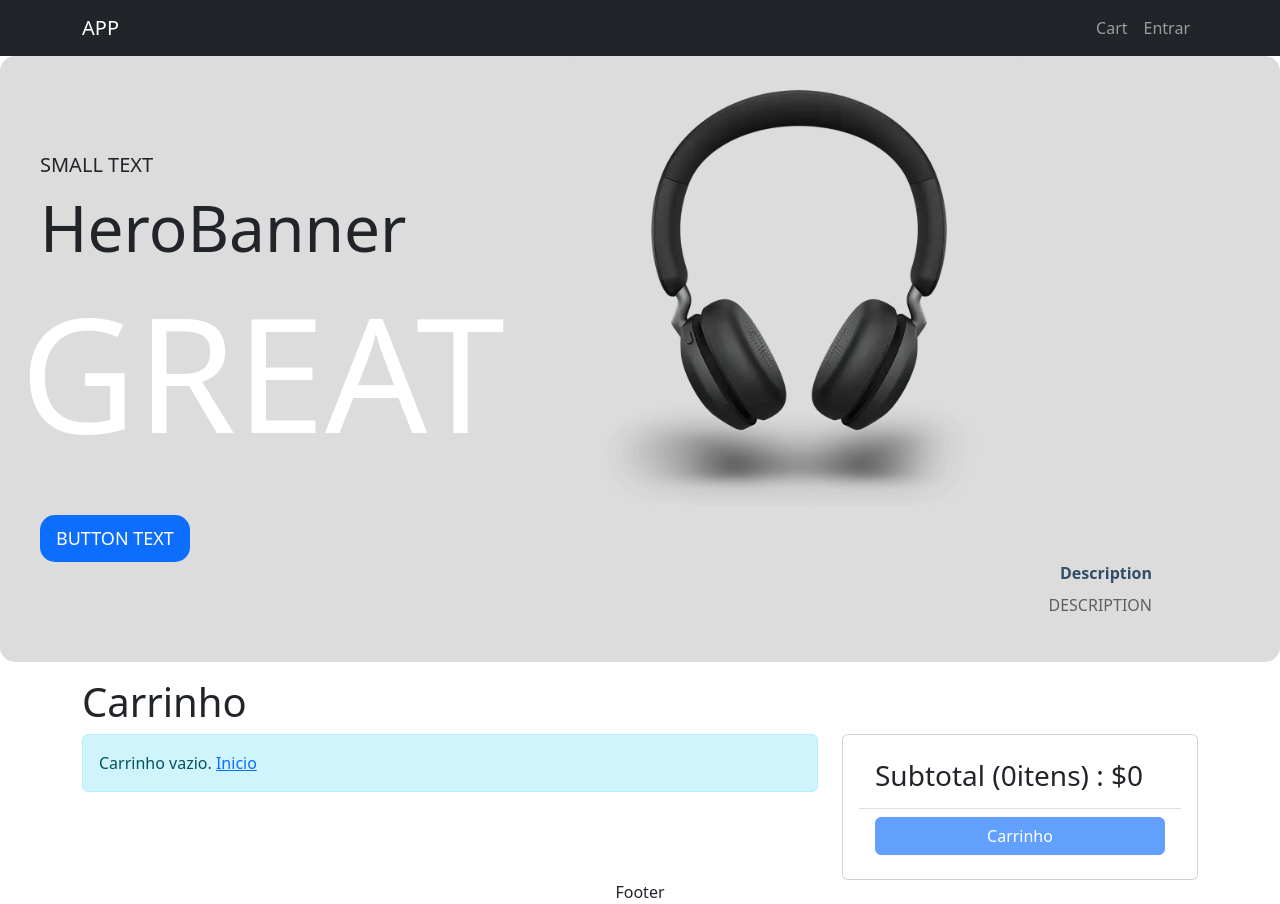
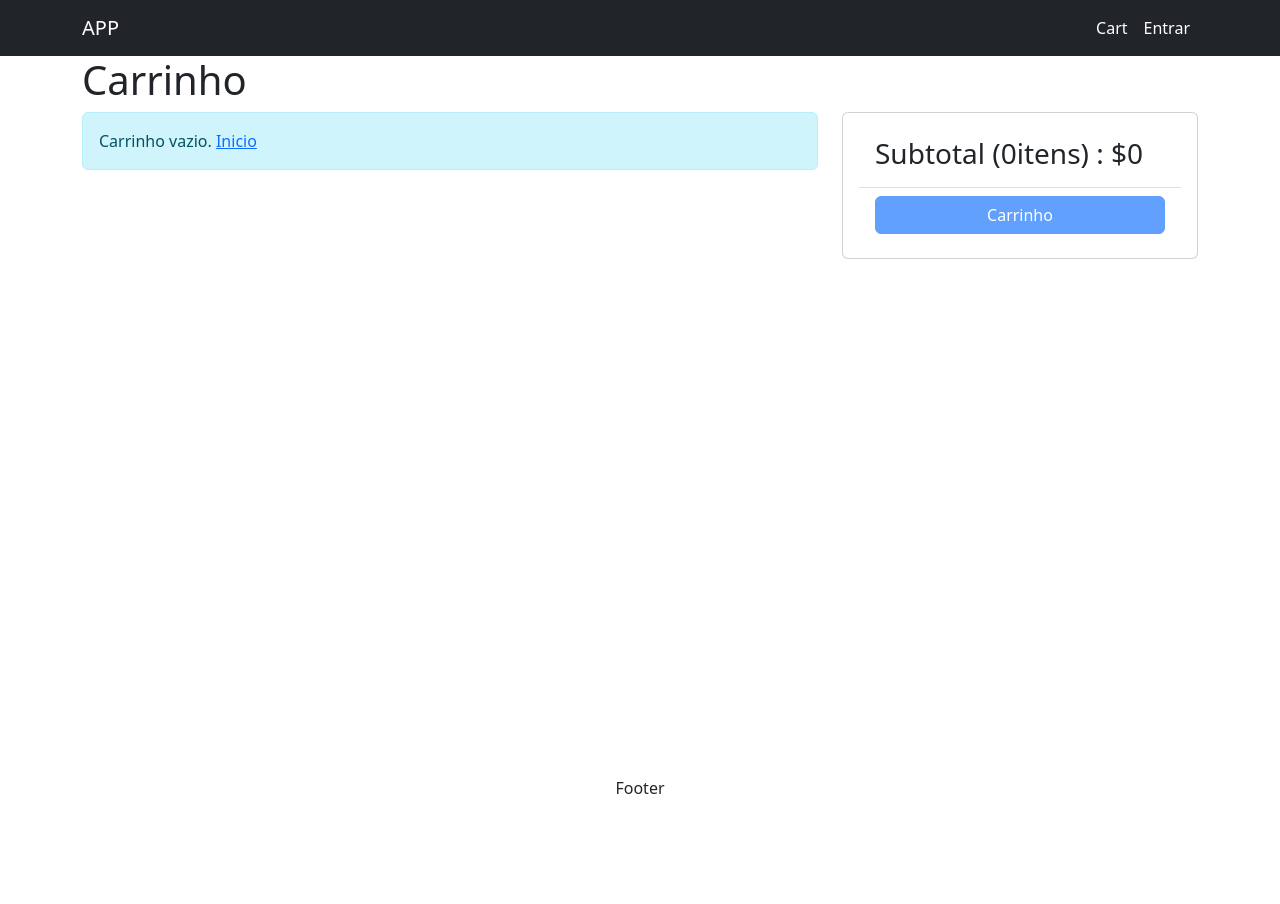
Before and after one commit to Marconio-dos-Santos/App-mern-stack, a React (Create React App) app in the folder frontend/: page /cart in a window 1280 px wide. After the commit the page ends 800 px from the top, so only its background shows below. Built offline with nearby package versions, Linux system fonts and the light colour scheme.

Commit message:
HeroBanner on HomeScreen and better nav

```diff
--- a/frontend/src/App.js
+++ b/frontend/src/App.js
@@ -1,10 +1,9 @@
-import Container from "react-bootstrap/Container";
+
 import { ToastContainer } from "react-toastify";
 import "react-toastify/dist/ReactToastify.css";
 import { BrowserRouter, Route, Routes } from "react-router-dom"
 import Footer from "./components/Footer";
 import Header from "./components/Header";
-import HeroBanner from "./components/HeroBanner";
 import CartScreen from "./pages/CartScreen";
 import HomeScreen from "./pages/HomeScreen"
 import ProductScreen from "./pages/ProductScreen";
@@ -20,15 +19,15 @@ import ProtectedRoute from "./components/ProtectedRoute";
 import DashboardScreen from "./pages/DashboardScreen";
 import AdminRoute from "./components/AdminRoute";
 
+
 function App() {
   return (
     <BrowserRouter>
       <div className="d-flex flex-column site-container">
       <ToastContainer position="bottom-center" limit={1} />
         <Header />
-        <HeroBanner />
+
         <main>
-          <Container className="mt-3">
             <Routes>
               <Route path="/product/:slug" element={<ProductScreen />} />
               <Route path="/cart" element={<CartScreen />} />
@@ -63,7 +62,6 @@ function App() {
               ></Route>
               <Route path="/" element={<HomeScreen />} />
             </Routes>
-          </Container>
         </main>
         <Footer />
       </div>
--- a/frontend/src/components/Header.js
+++ b/frontend/src/components/Header.js
@@ -23,7 +23,7 @@ const Header = () => {
   };
   return (
     <header>
-          <Navbar bg="dark" variant="dark" expand="lg">
+          <Navbar className="nav-section" variant="dark" bg="dark" expand="lg">
             <Container>
               <LinkContainer to="/">
                 <Navbar.Brand>APP</Navbar.Brand>
@@ -42,6 +42,7 @@ const Header = () => {
                   </Link>
                   {userInfo ? (
                       <NavDropdown
+                        menuVariant="dark"
                         title={userInfo.name}
                         id="basic-nav-dropdown"
                       >
@@ -66,7 +67,7 @@ const Header = () => {
                       </Link>
                     )}
                     {userInfo && userInfo.isAdmin && (
-                    <NavDropdown title="Admin" id="admin-nav-dropdown">
+                    <NavDropdown title="Admin" id="admin-nav-dropdown" menuVariant="dark">
                       <LinkContainer to="/admin/dashboard">
                         <NavDropdown.Item>Dashboard</NavDropdown.Item>
                       </LinkContainer>
--- a/frontend/src/components/HeroBanner.js
+++ b/frontend/src/components/HeroBanner.js
@@ -1,25 +1,19 @@
-import Button from "react-bootstrap/esm/Button"
 import { Link } from "react-router-dom"
 
 const HeroBanner = () => {
   return (
     <div className="hero-banner-container">
-      <div>
-        <p className="beats-solo">SMALL TEXT</p>
-        <h3>HeroBanner</h3>
-        <h1>Great</h1>
-        <img src={'/images/headphones_c_1.webp'} alt="img-banner" className="hero-banner-image" />
-
+      {/* <Link to={`/product/ID`}> */}
         <div>
-            <Link to={`/product/ID`}>
-            <Button type="button">BUTTON TEXT</Button>
-            </Link>
-            <div className="desc">
-                <h5>Description</h5>
-                <p>DESCRIPTION</p>
-            </div>
+          <h3>Descubra nossa</h3>
+          <h1>Coleção de inverno!</h1>
+          <div>
+              <div className="desc">
+                  <p>Encontre seu look favorito de inverno para mulheres, homens, meninas e meninos.</p>
+              </div>
+          </div>
         </div>
-      </div>
+      {/* </Link> */}
     </div>
   )
 }
--- a/frontend/src/index.css
+++ b/frontend/src/index.css
@@ -27,7 +27,6 @@ main {
   cursor: pointer;
   transform: scale(1, 1);
   transition: transform 0.5s ease;
-  color: #324d67;
 
 }
 .product-card:hover{
@@ -60,16 +59,15 @@ main {
 }
 
 .hero-banner-container{
-  padding: 100px 40px;
-  background-color: #dcdcdc;
+  padding: 200px 40px;
+  background-image: url(../public/images/bg-hero-banner.jpg);
   border-radius: 15px;
   position: relative;
   line-height: 0.9;
   width: 100%;
+  height: 800px;
 }
-.hero-banner-container .beats-solo{
-  font-size: 20px;
-}
+/*
 .hero-banner-container button{
   border-radius: 15px;
   padding: 10px 16px;
@@ -80,40 +78,44 @@ main {
   font-weight: 500;
   cursor: pointer;
   z-index:10000 !important;
-}
+} */
 .hero-banner-container h3{
   font-size: 4rem;
   margin-top: 4px;
+  text-transform: uppercase;
+  color: white
 }
 .hero-banner-container h1{
   color: white;
-  font-size: 10em;
-  margin-left: -20px;
+  font-size: 7em;
   text-transform: uppercase;
 }
-.hero-banner-image{
-  position: absolute;
-  top: 0%;
-  right:20%;
-  width: 450px;
-  height: 450px;
-}
+/* .hero-banner-image{
+  padding: 100px 40px;
+  background-image: url(../public/images/bg-hero-banner.jpg);
+  border-radius: 15px;
+  position: relative;
+  line-height: 0.9;
+  width: 100%;
+} */
 
 .desc{
   position: absolute;
   right: 10%;
   bottom: 5%;
-  width: 300px;
+  width: 600px;
   line-height: 1.3;
   display: flex;
   flex-direction: column;
-  color: #324d67;
+  color: white;
+  background: rgba(0, 0, 0, 0.3);
   }
 
 .desc p{
-  color: #5f5f5f;
-  font-weight: 100;
+  color: white;
+  font-weight: 500;
   text-align: end;
+  font-size: 28px;
 }
 .desc h5{
   margin-bottom: 12px;
@@ -132,9 +134,17 @@ main {
   color: #324d67;
 }
 
+.nav-section {
+  background-color: black;
+}
+.nav-section a {
+  color: white;
+}
+
 @media screen and (max-width:800px) {
   .hero-banner-container{
-    height: 560px;
+    height: 340px;
+    background-size: cover;
   }
   .hero-banner-image{
     width: 77%;
@@ -144,6 +154,7 @@ main {
   }
   .hero-banner-container{
     line-height: 1.3;
+    padding: 50px 25px
   }
   .hero-banner-container h1{
     font-size: 50px;
@@ -152,7 +163,6 @@ main {
     font-size: 40px;
   }
   .hero-banner-container button{
-    margin-top: 90px;
     z-index: 10000;
   }
 }
--- a/frontend/src/pages/CartScreen.js
+++ b/frontend/src/pages/CartScreen.js
@@ -41,7 +41,7 @@ const CartScreen = () => {
       navigate("/signin?redirect=/shipping");
     };
 return (
-    <div>
+    <div className="container">
         <h1>Carrinho</h1>
         <Row>
             <Col md={8}>
--- a/frontend/src/pages/HomeScreen.js
+++ b/frontend/src/pages/HomeScreen.js
@@ -5,6 +5,7 @@ import Row from 'react-bootstrap/Row'
 import Col from 'react-bootstrap/Col'
 import LoadingBox from '../components/LoadingBox'
 import MessageBox from '../components/MessageBox'
+import HeroBanner from '../components/HeroBanner'
 
 //função de gerenciamento 'state' do componente
 const reducer = (state, action) => {
@@ -43,8 +44,9 @@ const HomeScreen = () => {
     }, [])
   return (
     <section>
+      <HeroBanner />
       <h1>Produtos</h1>
-      <div className="products-container">
+      <div className="products-container container">
         {loading ? (
             <LoadingBox />
           ) : error ? (
```
Also changed, not shown: frontend/public/images/bg-hero-banner.jpg (added).
